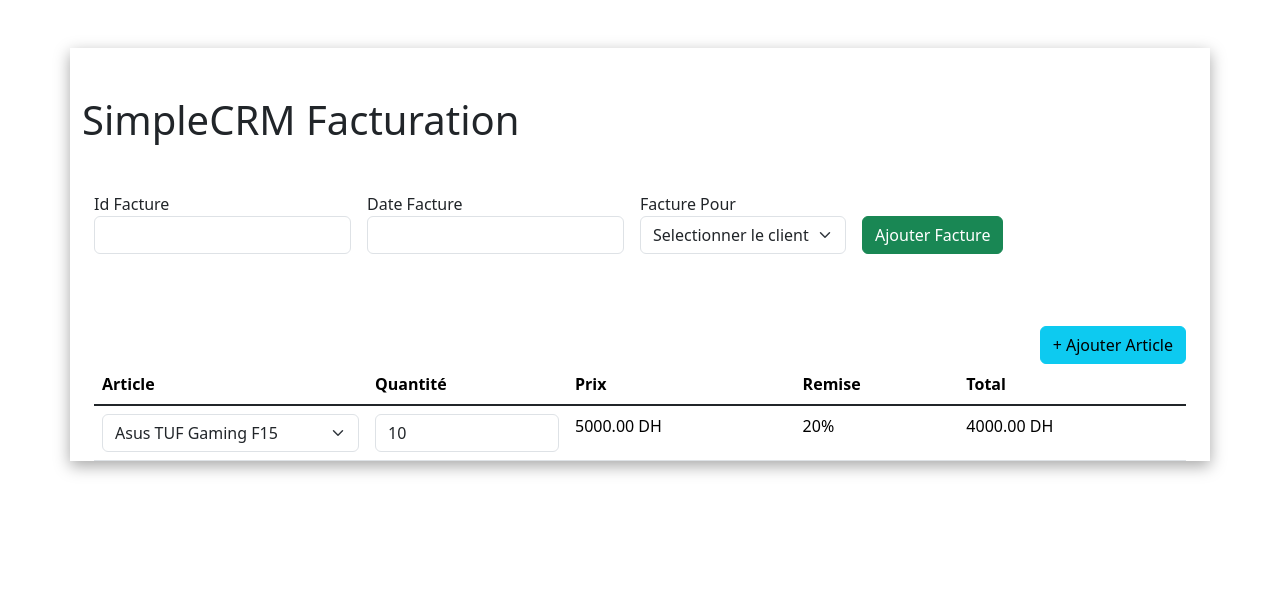
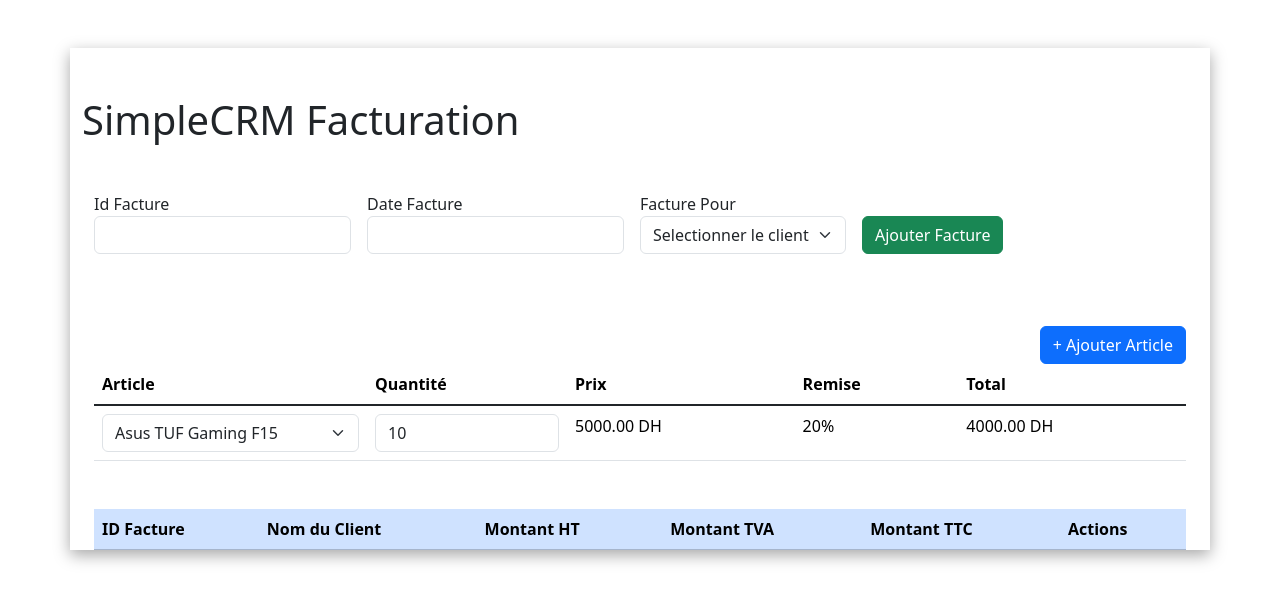
Before and after one commit to kadiriayman96/simpleCRM-Facturation, a React app: page / in a window 1280 px wide. Shown: the top 602 px of the page. Built offline with nearby package versions, Linux system fonts and the light colour scheme.

Commit message:
Facture List

```diff
--- a/src/components/App.js
+++ b/src/components/App.js
@@ -8,6 +8,7 @@ class App extends Component {
       <div className="container mt-5 shadowbox">
         <h1 className="pt-5">SimpleCRM Facturation</h1>
         <CreerFacture />
+        <FactureList />
       </div>
     );
   }
--- a/src/components/ArticleList.js
+++ b/src/components/ArticleList.js
@@ -7,13 +7,13 @@ class ArticleList extends Component {
         <div className="col-auto d-flex justify-content-end">
           <button
             type="button"
-            className="btn btn btn-info mt-4"
+            className="btn btn-primary mt-4"
             id="ajouterArticle"
           >
             + Ajouter Article
           </button>
         </div>
-        <table class="table">
+        <table className="table">
           <thead>
             <tr>
               <th scope="col">Article</th>
@@ -27,7 +27,9 @@ class ArticleList extends Component {
             <tr>
               <td className="w-25">
                 <select className="form-select">
-                  <option selected>Asus TUF Gaming F15</option>
+                  <option value="" selected>
+                    Asus TUF Gaming F15
+                  </option>
                 </select>
               </td>
               <td style={{ width: "200px" }}>
--- a/src/components/FactureList.js
+++ b/src/components/FactureList.js
@@ -28,17 +28,16 @@ class FactureList extends Component {
   render() {
     const { factures, selectedFacture, showModal } = this.state;
     return (
-      <div>
-        <h2>Liste des Factures</h2>
-        <table>
+      <div className="container mt-5">
+        <table className="table">
           <thead>
-            <tr>
-              <th>ID Facture</th>
-              <th>Nom du Client</th>
-              <th>Montant HT</th>
-              <th>Montant TVA</th>
-              <th>Montant TTC</th>
-              <th>Actions</th>
+            <tr className="table-primary">
+              <th scope="col">ID Facture</th>
+              <th scope="col">Nom du Client</th>
+              <th scope="col">Montant HT</th>
+              <th scope="col">Montant TVA</th>
+              <th scope="col">Montant TTC</th>
+              <th scope="col">Actions</th>
             </tr>
           </thead>
           <tbody>
@@ -50,7 +49,10 @@ class FactureList extends Component {
                 <td>{facture.montantTVA}</td>
                 <td>{facture.montantTTC}</td>
                 <td>
-                  <button onClick={() => this.viewDetails(facture)}>
+                  <button
+                    onClick={() => this.viewDetails(facture)}
+                    className="btn btn-primary"
+                  >
                     Voir Détails
                   </button>
                 </td>
--- /dev/null
+++ b/src/data.js
@@ -0,0 +1,2 @@
+// Produit []
+// Remise []
```
